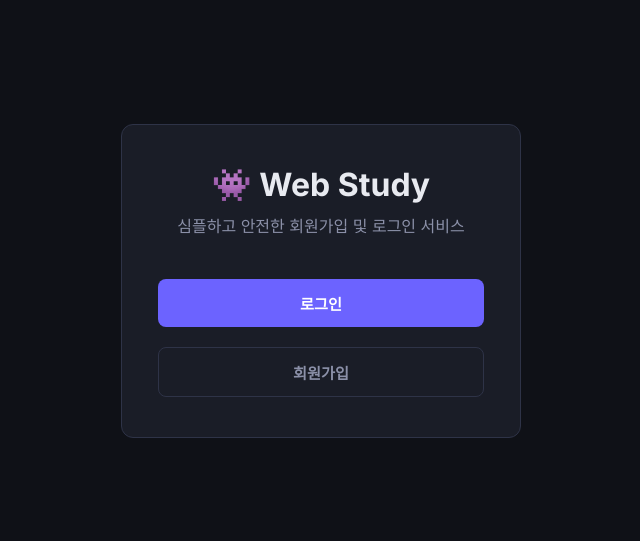
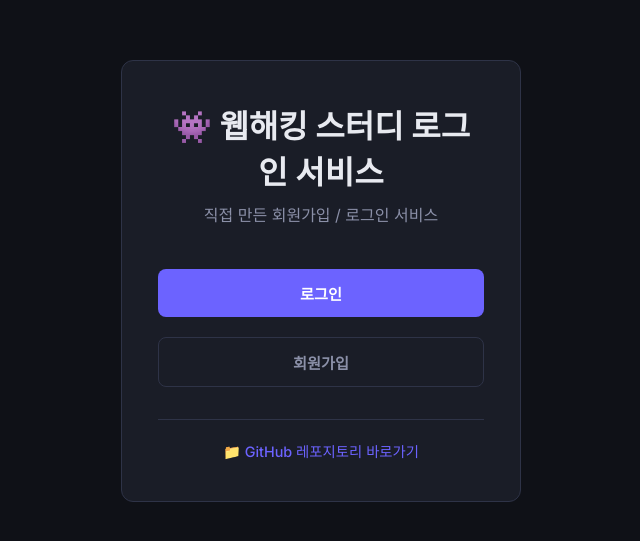
Before and after one commit to jonghyuk5133/web_study_2, a website: page public/index.html in a window 1280 px wide. Shown: the part 119-660 px from the top of the page, without its empty margins (319-959 px from the left). Drawn offline with Linux system fonts and the light colour scheme.

Commit message:
메인 페이지 수정 및 깃허브 링크 추가

```diff
--- a/public/index.html
+++ b/public/index.html
@@ -33,14 +33,19 @@
 
 <body>
   <div class="card hero">
-    <h1>👾 Web Study</h1>
-    <p>심플하고 안전한 회원가입 및 로그인 서비스</p>
+    <h1>👾 웹해킹 스터디 로그인 서비스</h1>
+    <p>직접 만든 회원가입 / 로그인 서비스</p>
     <div class="btn-group">
       <a href="login.html" class="btn btn-primary"
         style="text-decoration:none; display:block; text-align:center;">로그인</a>
       <a href="register.html" class="btn btn-outline"
         style="text-decoration:none; display:block; text-align:center;">회원가입</a>
     </div>
+    <div class="link-row" style="margin-top: 32px; border-top: 1px solid var(--border); padding-top: 20px;">
+      <a href="https://github.com/jonghyuk5133/web_study_2" target="_blank" style="font-size: 0.9rem;">
+        📁 GitHub 레포지토리 바로가기
+      </a>
+    </div>
   </div>
 </body>
 
```
